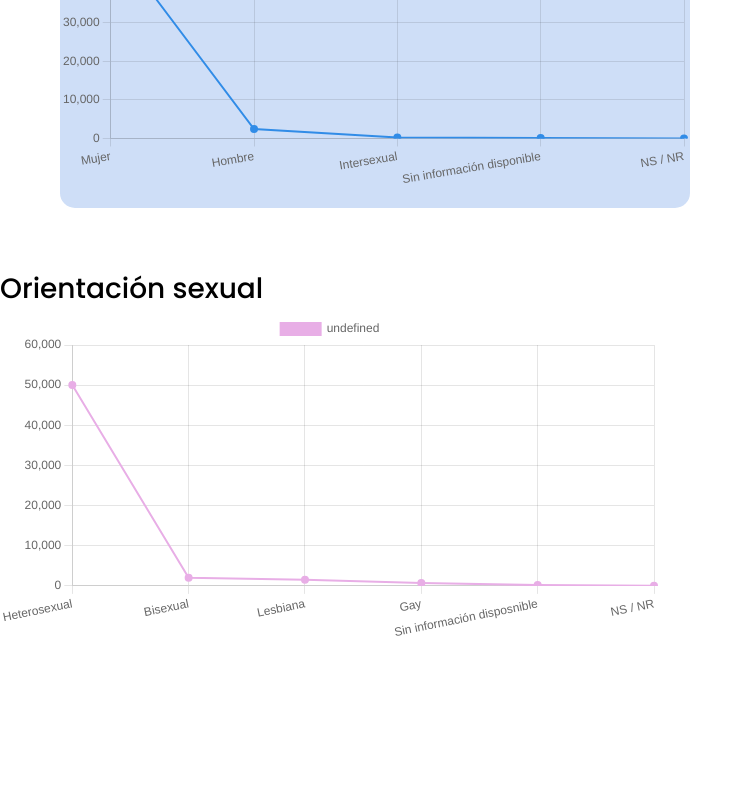
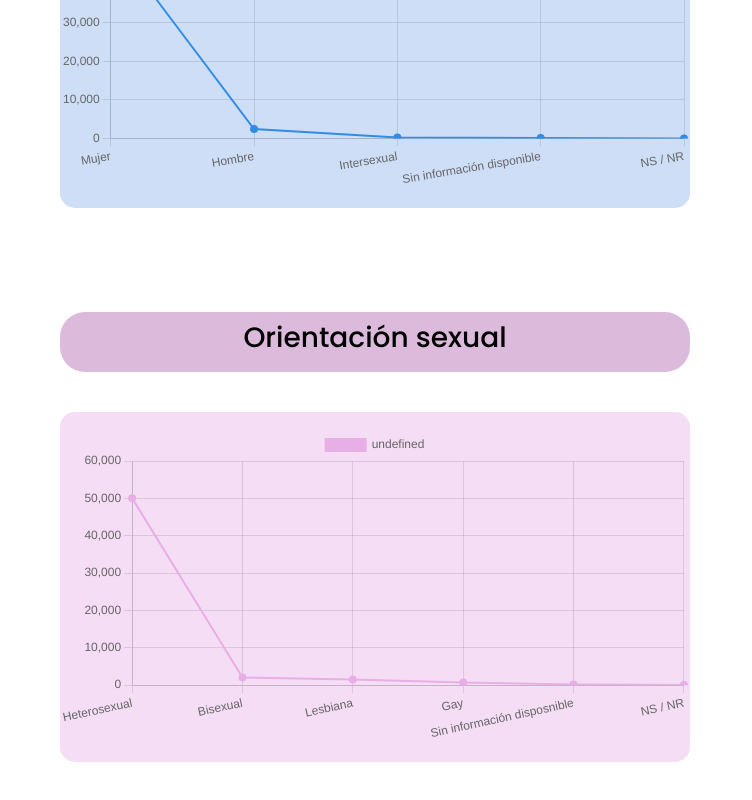
Before and after one commit to programateacademy/genero, a React (Create React App) app: page /Dashboard in a window 1280 px wide. Shown: the part 638-1438 px from the top of the page, without its empty margins (0-752 px from the left). Before the commit the page ends 1353 px from the top, so only its background shows below. Built offline with nearby package versions, Linux system fonts and the light colour scheme.

Commit message:
Add complete styles of the sexualOrientationGraphic component

```diff
--- a/src/Page/dashboardComponents/SexualOrientationGraphic/SexualOrientationGraphic.css
+++ b/src/Page/dashboardComponents/SexualOrientationGraphic/SexualOrientationGraphic.css
@@ -0,0 +1,31 @@
+.sexualOrientationGraphicTittleOne {
+    display: flex;
+    background-color: #DCBADB;
+    max-width: 630px;
+    width: 100%;
+    height: 60px;
+    border-radius: 25px;
+    justify-content: center;
+    align-items: center;
+    margin: 40px 60px; /* Adjusts the margin for top, bottom and left spacing */
+    margin-left: auto;
+}
+
+.sexualOrientationGraphicTextOne {
+    font-family: "Yusei Magic";
+    text-align: center;
+    font-size: 1.5rem;
+}
+
+.sexualOrientationGraphicContainer {
+    display: flex;
+    background-color: #f5ddf5;
+    max-width: 630px;
+    width: 100%;
+    height: 350px;
+    border-radius: 15px;
+    justify-content: center;
+    align-items: center;
+    margin: 40px 60px; /* Adjusts the margin for top, bottom and left spacing */
+    margin-left: auto; /* Moves the component to the right */
+}
```
